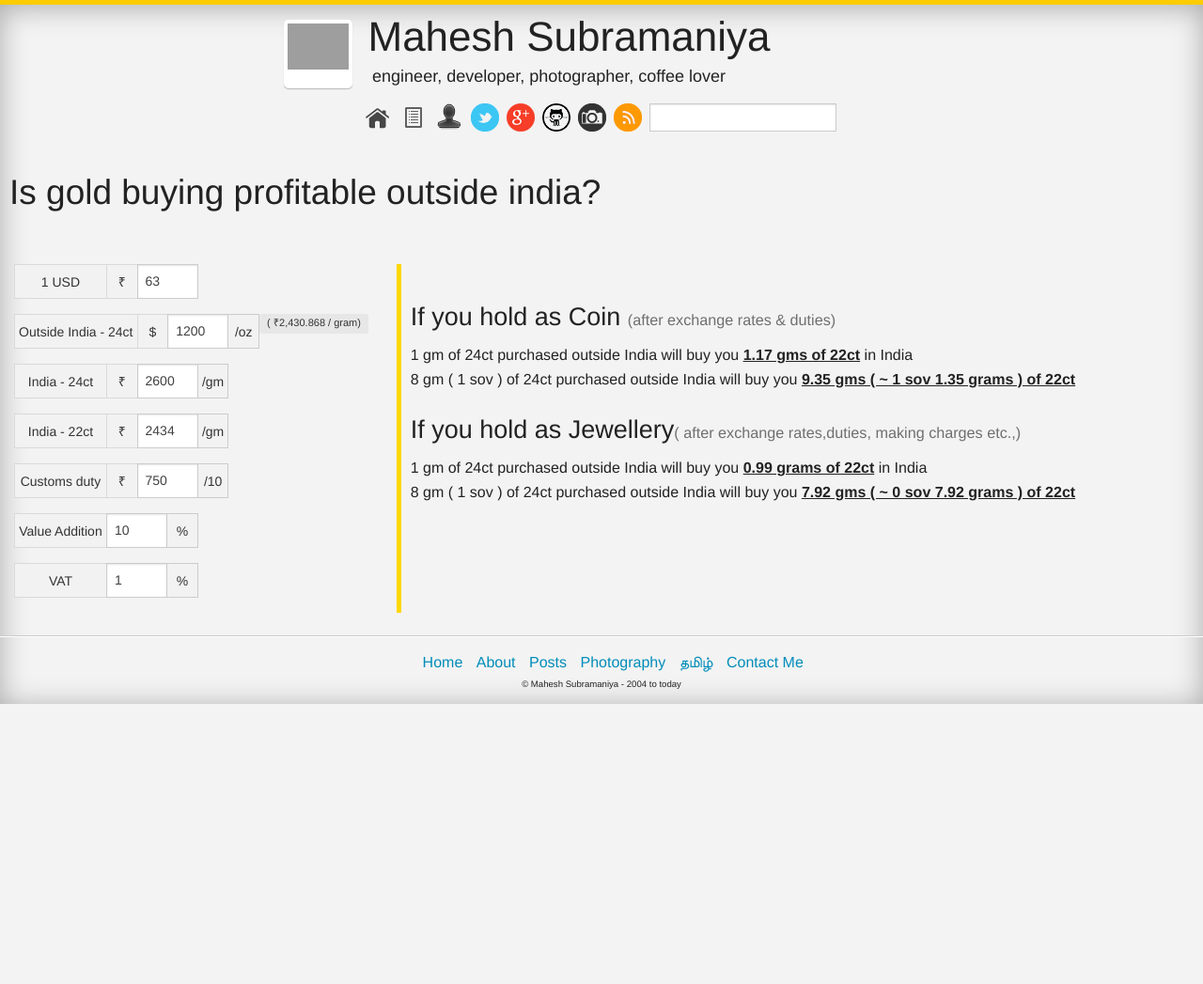
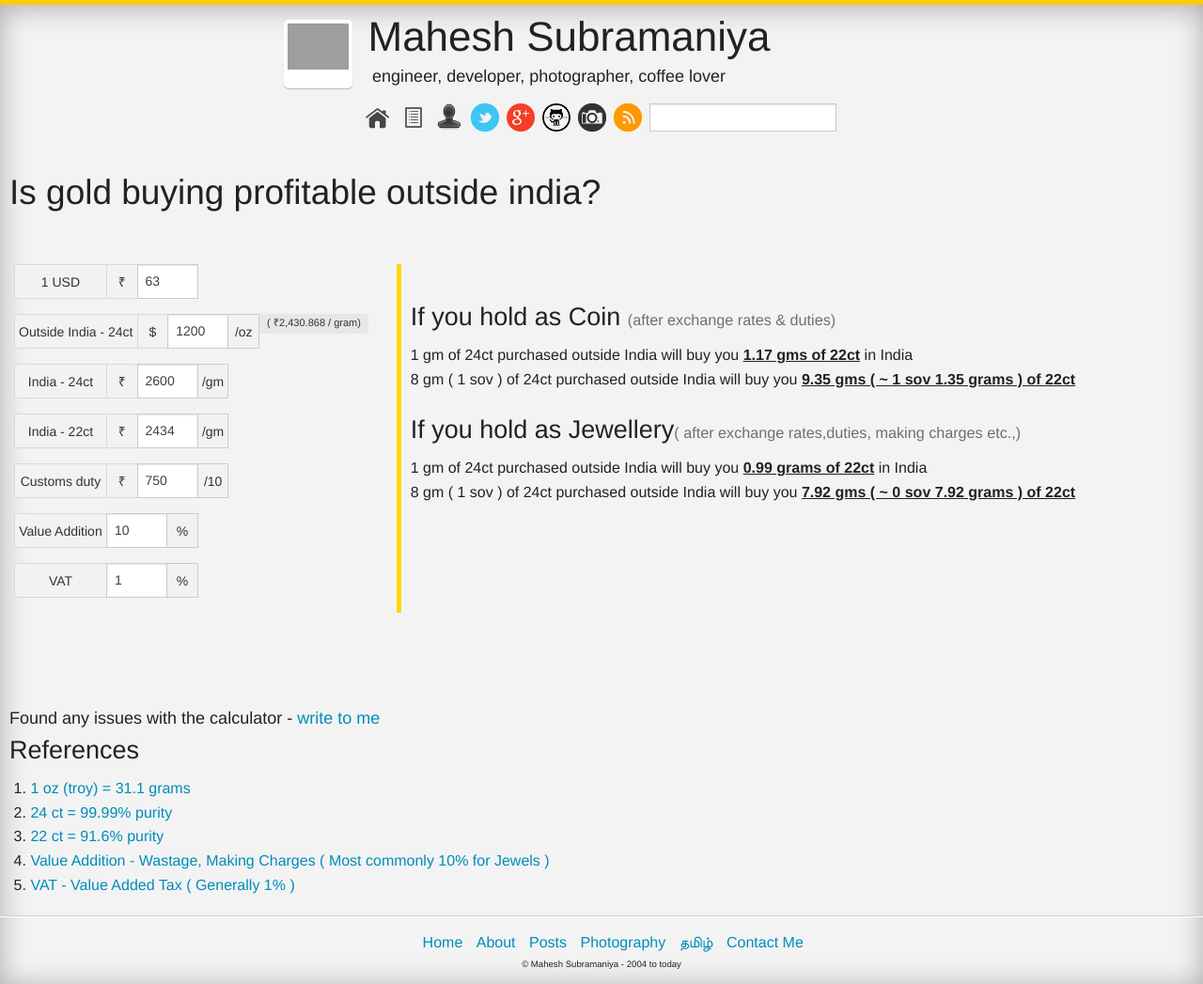
Before and after one commit to maheshsubramaniya/maheshsubramaniya.github.com, a Jekyll site: the page built from _posts/calc/2015-07-19-gold.md, in a window 1280 px wide. Shown: the whole page at 94% size. Built offline with Jekyll 4.4.1, drawn with Linux system fonts in a browser that asks for light colours; comment, search, counter and statistics services are not loaded; before the commit the page ends 900 px from its top, so only the background shows below that; grey boxes are pictures that could not be loaded.

Commit message:
updated gold calculator

```diff
--- a/_posts/calc/2015-07-19-gold.md
+++ b/_posts/calc/2015-07-19-gold.md
@@ -151,20 +152,23 @@
     </div>
 
 </div>
-<!--
-<div>
-  Found any issues with the calculator - <a href="http://www.maheshsubramaniya.com/contact.html">write to me</a>
-</div> -->
 
 
-<!-- <div>
-  <h4>References</h4>
-  <ol>
-    <li><div><a href="https://www.google.com/search?q=1+troy+oz+%3D+%3F+grams">1 oz (troy) = 31.1 grams</a></div></li>
-    <li><div><a href="https://en.wikipedia.org/wiki/Fineness#Gold">24 ct = 99.99% purity</a></div> </li>
-    <li><div><a href="https://en.wikipedia.org/wiki/Fineness#Gold">22 ct = 91.6% purity</a></div> </li>
-    <li><div><a href="http://ajithprasad.com/gold-jewellery-buying-tips-wastage-charges-making-charges-va-karat-916-bis-hallmark/">Value Addition - Wastage, Making Charges ( Most commonly 10% for Jewels )</a></div></li>
-    <li><div><a href="http://www.tnvat.gov.in/english/VATSCHE_ALPHA_270312.pdf#page=7">VAT - Value Added Tax ( Generally 1% )</a></div></li>
-  </ol>
+
+<div style="margin-top:100px;margin-left:10px;">
+  <h5 class="row">
+    Found any issues with the calculator - <a href="http://www.maheshsubramaniya.com/contact.html">write to me</a>
+  </h5>
+
+
+  <div class="row">
+    <h3>References</h3>
+    <ol>
+      <li><div><a href="https://www.google.com/search?q=1+troy+oz+%3D+%3F+grams">1 oz (troy) = 31.1 grams</a></div></li>
+      <li><div><a href="https://en.wikipedia.org/wiki/Fineness#Gold">24 ct = 99.99% purity</a></div> </li>
+      <li><div><a href="https://en.wikipedia.org/wiki/Fineness#Gold">22 ct = 91.6% purity</a></div> </li>
+      <li><div><a href="http://ajithprasad.com/gold-jewellery-buying-tips-wastage-charges-making-charges-va-karat-916-bis-hallmark/">Value Addition - Wastage, Making Charges ( Most commonly 10% for Jewels )</a></div></li>
+      <li><div><a href="http://www.tnvat.gov.in/english/VATSCHE_ALPHA_270312.pdf#page=7">VAT - Value Added Tax ( Generally 1% )</a></div></li>
+    </ol>
+  </div>
 </div>
- -->
--- a/css/gold/gold.css
+++ b/css/gold/gold.css
@@ -11,5 +11,4 @@
         display: inline-block;
         padding: 10px;
         line-height: 1.6em;
-        z-index: -10000;
       }
```
Also changed, not shown: other parts of _posts/calc/2015-07-19-gold.md (+1 -0 lines).
